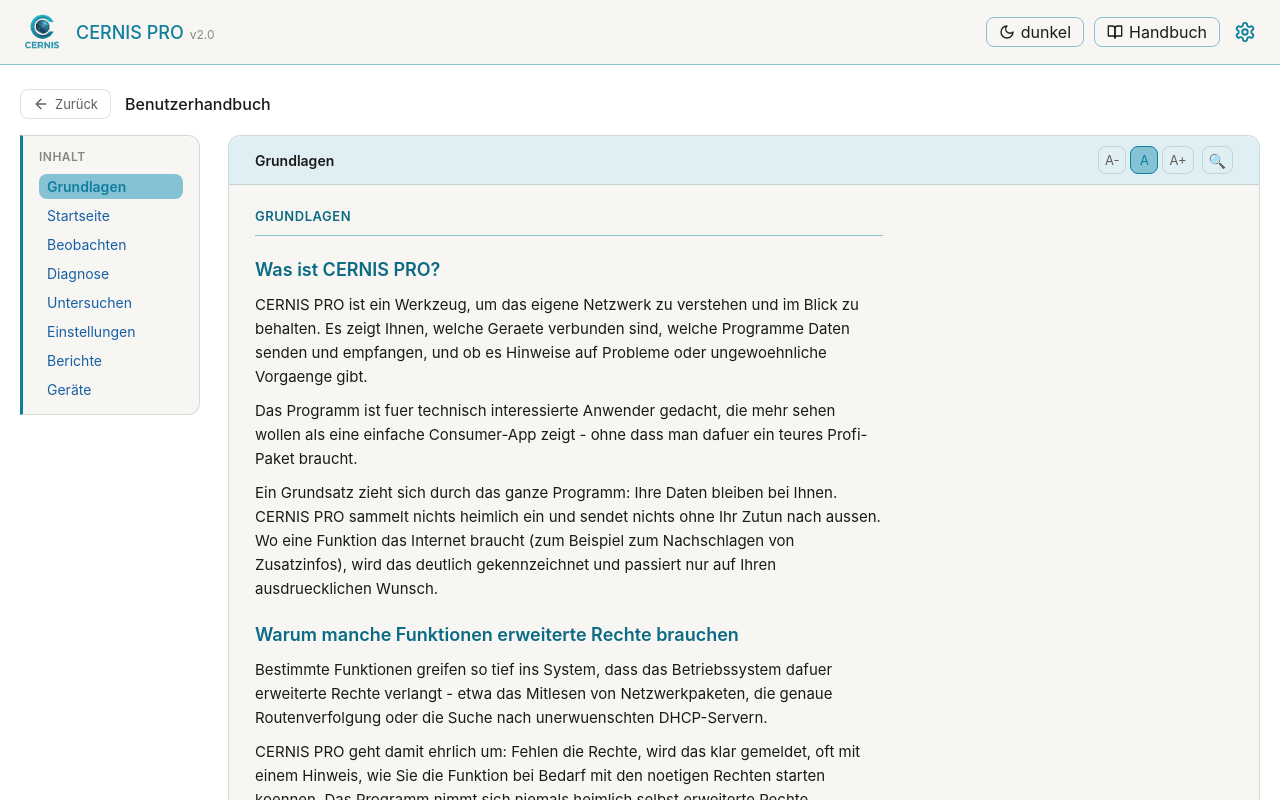
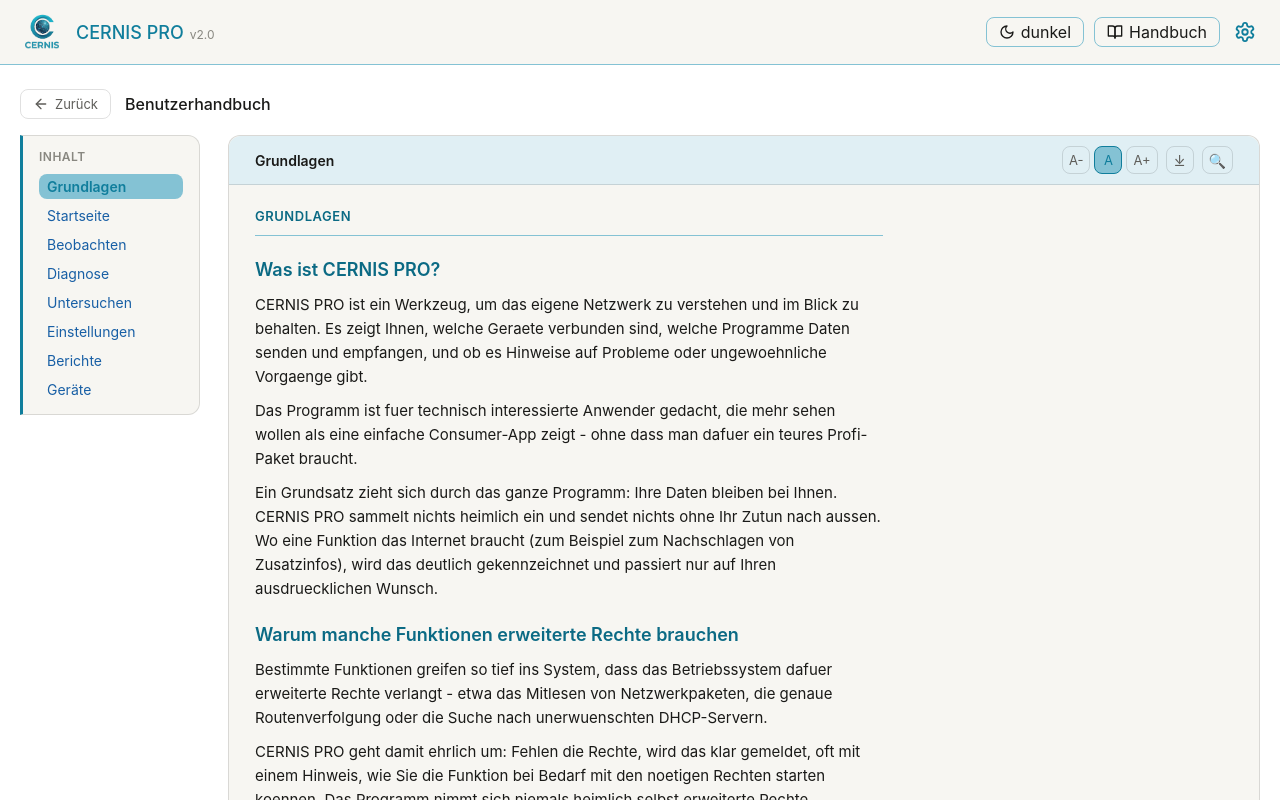
Before and after one commit to ktbdevufg/cernis-pro, a React (Vite) app in the folder frontend/: page / in a window 1280 px wide. Both pictures are taken after a click on the button "Handbuch". Built offline with nearby package versions, Linux system fonts and the light colour scheme; no server answers.

Commit message:
Biete Handbuch-PDF-Download per Knopf im Handbuch an

```diff
--- a/frontend/src/api/report.js
+++ b/frontend/src/api/report.js
@@ -120,7 +120,23 @@ export async function fetchSecurityReportPdf() {
   );
 }
 
+// GET /api/report/manual/pdf?lang=de|en -> loest den Browser-Download des
+// Benutzerhandbuchs als PDF in der gewaehlten Sprache aus (Blob via apiDownload).
+// lang faellt sicher auf "de" zurueck, wenn nicht "en". Der echte Dateiname kommt
+// vom Backend ueber Content-Disposition; der defaultName hier ist nur Fallback.
+// Bei !ok/Netzfehler -> ApiError (die View faengt das und zeigt einen dezenten
+// PDF-Fehlerhinweis).
+export async function fetchManualPdf(lang) {
+  const sprache = lang === "en" ? "en" : "de";
+  return apiDownload(
+    `/api/report/manual/pdf?lang=${sprache}`,
+    null,
+    sprache === "en" ? "CERNISPRO_User-Manual.pdf" : "CERNISPRO_Benutzerhandbuch.pdf",
+  );
+}
+
 export default {
   fetchSecurityReport,
   fetchSecurityReportPdf,
+  fetchManualPdf,
 };
--- a/frontend/src/i18n/de.json
+++ b/frontend/src/i18n/de.json
@@ -191,6 +191,10 @@
       "naechste": "Nächster Treffer",
       "schliessen": "Suche schließen",
       "zaehler": "{{n}} von {{m}}"
+    },
+    "pdf": {
+      "download": "Handbuch als PDF herunterladen",
+      "fehler": "Das PDF konnte nicht erstellt werden."
     },
     "kategorien": {
       "Grundlagen": "Grundlagen",
--- a/frontend/src/i18n/en.json
+++ b/frontend/src/i18n/en.json
@@ -191,6 +191,10 @@
       "naechste": "Next match",
       "schliessen": "Close search",
       "zaehler": "{{n}} of {{m}}"
+    },
+    "pdf": {
+      "download": "Download manual as PDF",
+      "fehler": "The PDF could not be created."
     },
     "kategorien": {
       "Grundlagen": "Basics",
--- a/frontend/src/views/ManualView.jsx
+++ b/frontend/src/views/ManualView.jsx
@@ -14,6 +14,7 @@ import { useTranslation } from "react-i18next";
 
 import { FunctionShell } from "../components/AreaShell.jsx";
 import { fetchSettings, updateSetting } from "../api/settings.js";
+import { fetchManualPdf } from "../api/report.js";
 import helpContent from "../lib/help_content.json";
 import "./ManualView.css";
 
@@ -233,6 +234,10 @@ export default function ManualView({ onClose }) {
   const [ladeStatus, setLadeStatus] = useState("laedt"); // laedt | bereit | fehler
   const [speicherFehler, setSpeicherFehler] = useState(false);
 
+  // PDF-Download (Muster wie SecurityReportView): Lade- und Fehlerzustand.
+  const [pdfLaedt, setPdfLaedt] = useState(false);
+  const [pdfFehler, setPdfFehler] = useState(false);
+
   // Ziel 4 — Suche.
   const [sucheOffen, setSucheOffen] = useState(false);
   const [suchbegriff, setSuchbegriff] = useState("");
@@ -316,6 +321,21 @@ export default function ManualView({ onClose }) {
       setSpeicherFehler(true);
     }
   };
+
+  // Handbuch als PDF in der aktuellen Sprache herunterladen. Dezenter Lade-/
+  // Fehlerzustand wie beim Sicherheitsbericht; der eigentliche Download läuft
+  // über fetchManualPdf -> apiDownload (Blob).
+  async function handlePdfDownload() {
+    setPdfFehler(false);
+    setPdfLaedt(true);
+    try {
+      await fetchManualPdf(sprache);
+    } catch {
+      setPdfFehler(true);
+    } finally {
+      setPdfLaedt(false);
+    }
+  }
 
   // Treffer-Gesamtzahl der aktuellen Suche/Sprache. Bei jeder Eingabe neu
   // berechnet; der mitlaufende Render-Zähler vergibt dieselben Indizes.
@@ -497,6 +517,18 @@ export default function ManualView({ onClose }) {
                 ))}
               </div>
 
+              {/* Handbuch als PDF (aktuelle Sprache). Gleiche Optik wie der
+                  Such-Button (manual__icon-btn). */}
+              <button
+                type="button"
+                className="manual__icon-btn"
+                aria-label={t("manual.pdf.download")}
+                disabled={pdfLaedt}
+                onClick={handlePdfDownload}
+              >
+                {pdfLaedt ? "…" : "⤓"}
+              </button>
+
               {!sucheOffen ? (
                 <button
                   type="button"
@@ -512,6 +544,10 @@ export default function ManualView({ onClose }) {
 
           {speicherFehler ? (
             <p className="manual__save-error">{t("manual.schrift.saveError")}</p>
+          ) : null}
+
+          {pdfFehler ? (
+            <p className="manual__save-error" role="alert">{t("manual.pdf.fehler")}</p>
           ) : null}
 
           <div className="manual__content">
```
Also changed, not shown: 1 other file (tests, documents, lock files or other folders).
